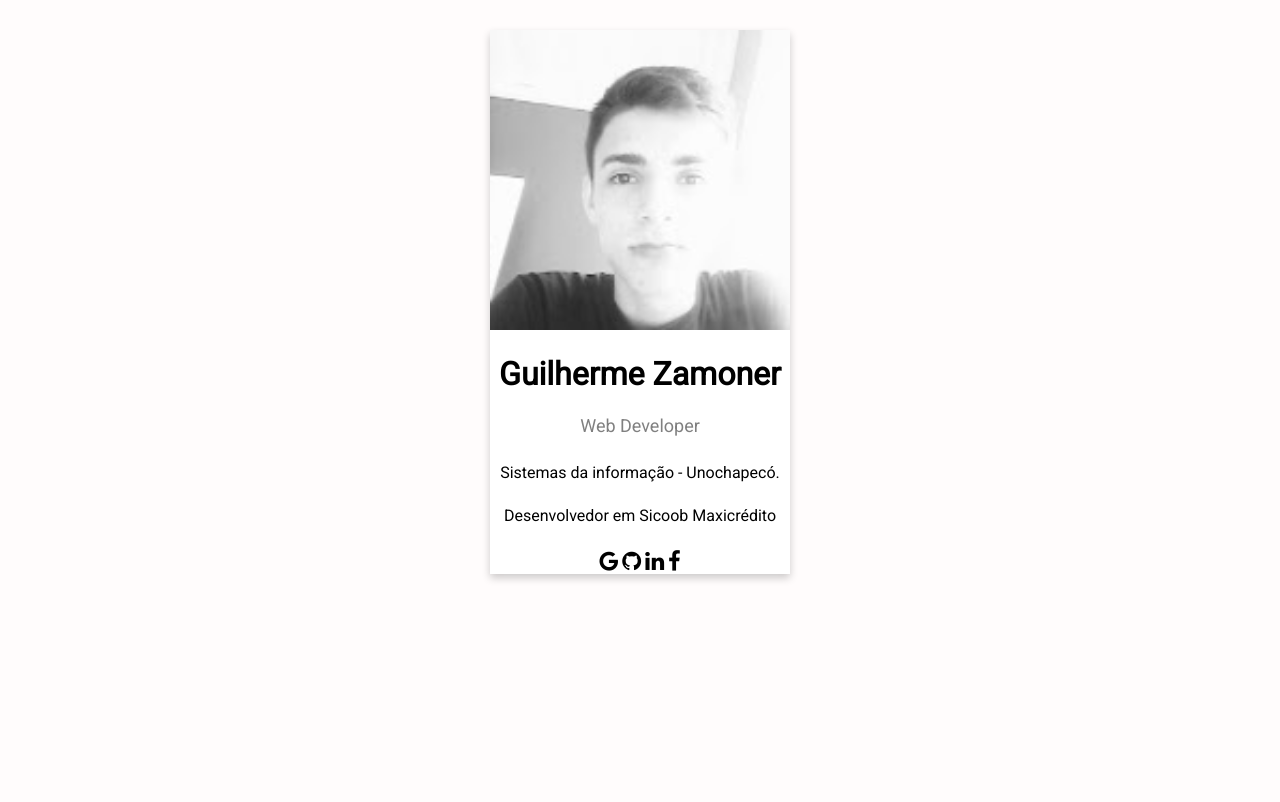
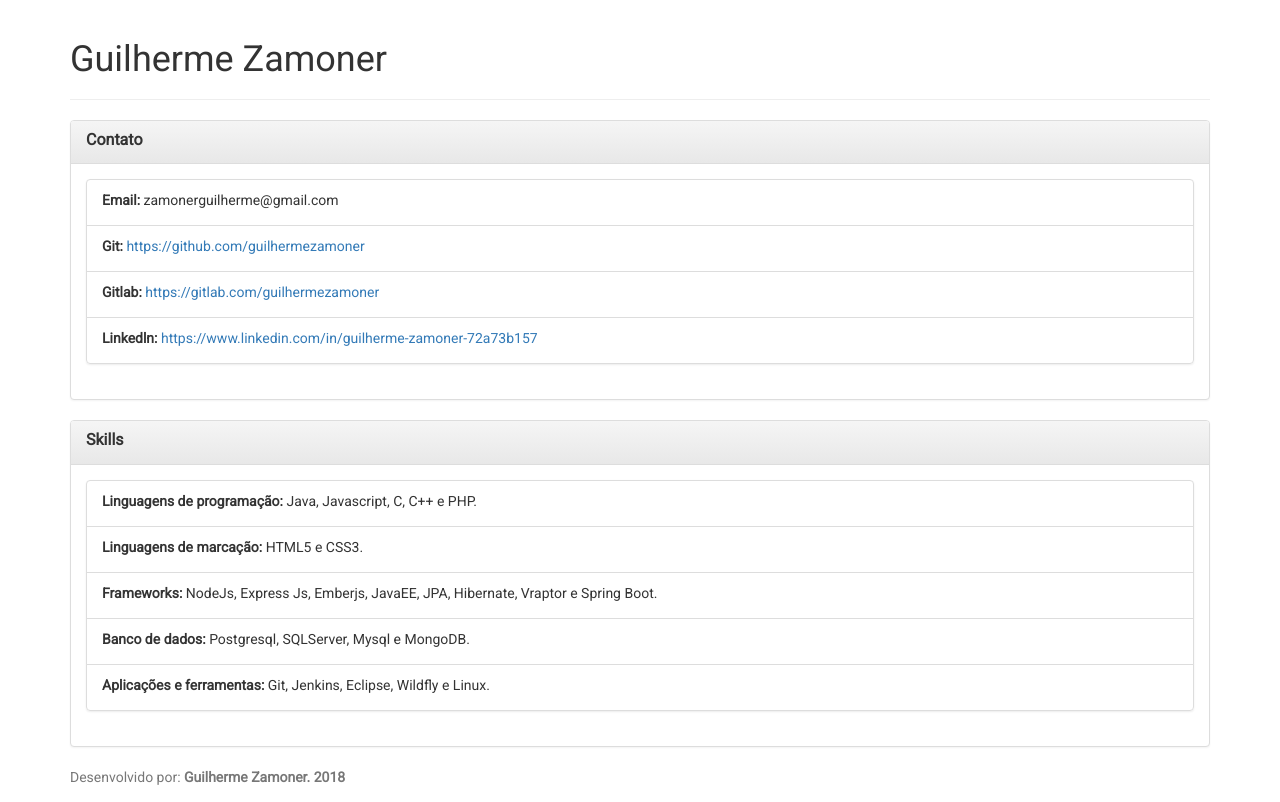
Before and after one commit to guilhermezamoner/guilhermezamoner.github.io, a plain HTML site: page index.html in a window 1280 px wide. Drawn offline with nearby package versions, Linux system fonts and the light colour scheme.

Commit message:
Realizado melhorias no site

```diff
--- a/index.html
+++ b/index.html
@@ -1,22 +1,72 @@
 <!DOCTYPE html>
-<html>
+<html lang="pt">
   <head>
+    <meta charset="utf-8">
+    <meta http-equiv="X-UA-Compatible" content="IE=edge">
+    <meta name="viewport" content="width=device-width, initial-scale=1">
+    <meta name="description" content="">
+    <meta name="author" content="Guilherme Zamoner">
+
     <title>Guilherme Zamoner</title>
-    <link rel="stylesheet" href="style.css">
+
     <link href="https://fonts.googleapis.com/css?family=Roboto" rel="stylesheet">
-    <link rel="stylesheet" href="https://cdnjs.cloudflare.com/ajax/libs/font-awesome/4.7.0/css/font-awesome.min.css">
+
+    <!-- Latest compiled and minified CSS -->
+    <link rel="stylesheet" href="https://maxcdn.bootstrapcdn.com/bootstrap/3.3.7/css/bootstrap.min.css" integrity="sha384-BVYiiSIFeK1dGmJRAkycuHAHRg32OmUcww7on3RYdg4Va+PmSTsz/K68vbdEjh4u" crossorigin="anonymous">
+
+    <!-- Optional theme -->
+    <link rel="stylesheet" href="https://maxcdn.bootstrapcdn.com/bootstrap/3.3.7/css/bootstrap-theme.min.css" integrity="sha384-rHyoN1iRsVXV4nD0JutlnGaslCJuC7uwjduW9SVrLvRYooPp2bWYgmgJQIXwl/Sp" crossorigin="anonymous">
   </head>
+
+  <style>
+    body{
+      font-family: 'Roboto', sans-serif;
+    }
+  </style>
+
   <body>
-    <div class="card">
-      <img src="public/profile.jpg" alt="Guilherme" style="width:100%">
-      <h1>Guilherme Zamoner</h1>
-      <p class="title">Web Developer</p>
-      <p>Sistemas da informação - Unochapecó.</p>
-      <p>Desenvolvedor em Sicoob Maxicrédito</p>
-      <a href="https://plus.google.com/u/0/109743590664720940063"><i class="fa fa-google"></i></a>
-      <a href="https://github.com/guilhermezamoner"><i class="fa fa-github"></i></a>
-      <a href="https://br.linkedin.com/in/guilherme-zamoner-72a73b157"><i class="fa fa-linkedin"></i></a>
-      <a href="#"><i class="fa fa-facebook"></i></a>
+
+    <div class="container">
+      <div class="page-header">
+        <h1>Guilherme Zamoner</h1>
+      </div>
+
+      <div class="panel panel-default">
+        <div class="panel-heading">
+          <h3 class="panel-title"><label>Contato</label></h3>
+        </div>
+        <div class="panel-body">
+          <ul class="list-group">
+            <li class="list-group-item"><label>Email:</label> zamonerguilherme@gmail.com</li>
+            <li class="list-group-item"><label>Git:</label> <a>https://github.com/guilhermezamoner </a></li>
+            <li class="list-group-item"><label>Gitlab:</label> <a>https://gitlab.com/guilhermezamoner </a></li>
+            <li class="list-group-item"><label>Linkedln:</label> <a>https://www.linkedin.com/in/guilherme-zamoner-72a73b157 </a></li>
+          </ul>
+        </div>
+      </div>
+
+      <div class="panel panel-default">
+        <div class="panel-heading">
+          <h3 class="panel-title"><label>Skills</label></h3>
+        </div>
+        <div class="panel-body">
+          <ul class="list-group">
+            <li class="list-group-item"><label>Linguagens de programação:</label> Java, Javascript, C, C++ e PHP.</li>
+            <li class="list-group-item"><label> Linguagens de marcação:</label> HTML5 e CSS3.</li>
+            <li class="list-group-item"><label>Frameworks:</label> NodeJs, Express Js, Emberjs, JavaEE, JPA, Hibernate, Vraptor e Spring Boot.</li>
+            <li class="list-group-item"><label>Banco de dados:</label> Postgresql, SQLServer, Mysql e MongoDB.</li>
+            <li class="list-group-item"><label>Aplicações e ferramentas:</label> Git, Jenkins, Eclipse, Wildfly e Linux.</li>
+          </ul>
+        </div>
+      </div>
     </div>
+
+    <footer class="footer">
+      <div class="container">
+        <p class="text-muted">Desenvolvido por: <label>Guilherme Zamoner. 2018</label></p>
+      </div>
+    </footer>
+
+    <script src="https://maxcdn.bootstrapcdn.com/bootstrap/3.3.7/js/bootstrap.min.js" integrity="sha384-Tc5IQib027qvyjSMfHjOMaLkfuWVxZxUPnCJA7l2mCWNIpG9mGCD8wGNIcPD7Txa" crossorigin="anonymous"></script>
   </body>
 </html>
--- a/style.css
+++ /dev/null
@@ -1,46 +0,0 @@
-body{
-  background-color: rgb(255, 252, 252);
-}
-
-.card {
-    box-shadow: 0 4px 8px 0 rgba(0, 0, 0, 0.2);
-    border-color: rgba(0,0,0,.2);
-    max-width: 300px;
-    margin: auto;
-    text-align: center;
-    font-family: 'Roboto', sans-serif;
-    margin-top: 30px;
-    background-color: rgb(255, 255, 255);
-}
-
-.title {
-    color: grey;
-    font-size: 18px;
-}
-
-button {
-    border: none;
-    outline: 0;
-    display: inline-block;
-    padding: 8px;
-    color: white;
-    background-color: #000;
-    text-align: center;
-    cursor: pointer;
-    width: 100%;
-    font-size: 18px;
-}
-
-a {
-    text-decoration: none;
-    font-size: 22px;
-    color: black;
-}
-
-p {
-  margin: 0 0 1.5em;
-}
-
-button:hover, a:hover {
-    opacity: 0.7;
-}
```
Also changed, not shown: public/profile.jpg (deleted).
